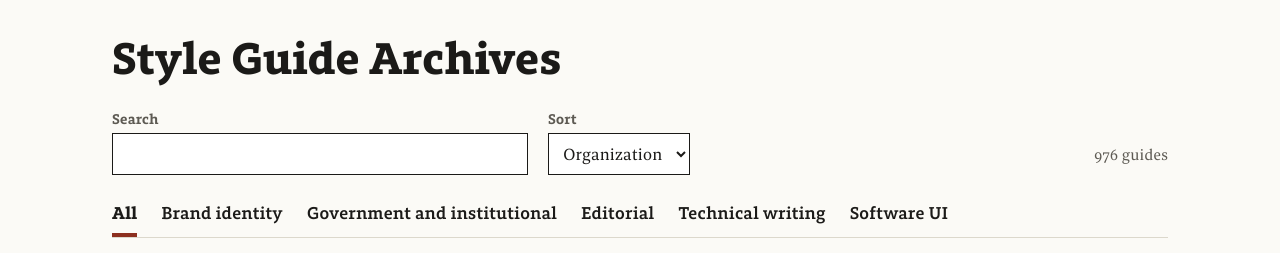
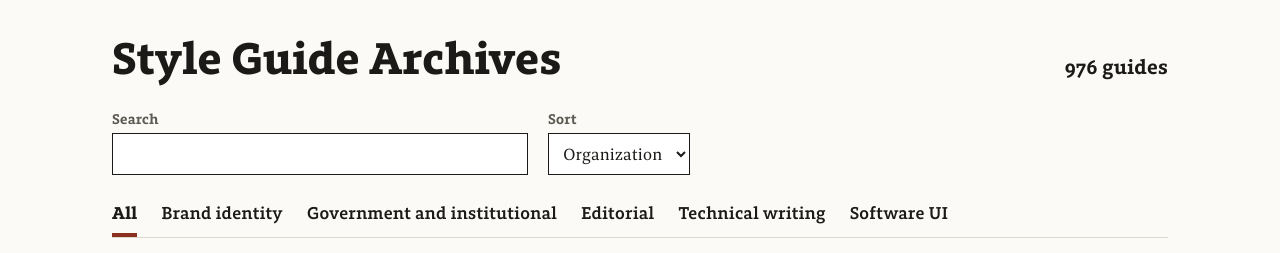
Before and after one commit to WPTK/style-guide-archives, a Jekyll site: the page built from index.html, in a window 1280 px wide. Shown: the top 253 px of the page. Built offline with Jekyll 4.4.1, drawn with Linux system fonts in a browser that asks for light colours.

Commit message:
feat: show the guide count beside the title

```diff
--- a/assets/css/site.css
+++ b/assets/css/site.css
@@ -18,14 +18,15 @@ body{margin:0;background:var(--paper);color:var(--ink);font:400 1.0625rem/1.5 va
 .skip:focus{top:8px}
 
 .page{max-width:72rem;margin:0 auto;padding:36px var(--gutter) 96px}
-h1{margin:0 0 28px;font:700 clamp(1.875rem,4.5vw,2.75rem)/1.05 var(--head);letter-spacing:-.01em}
+.top{display:flex;flex-wrap:wrap;align-items:baseline;justify-content:space-between;gap:4px 24px;margin:0 0 28px}
+h1{margin:0;font:700 clamp(1.875rem,4.5vw,2.75rem)/1.05 var(--head);letter-spacing:-.01em}
 
 .tools{display:flex;flex-wrap:wrap;align-items:flex-end;gap:12px 20px}
 .field{display:flex;flex-direction:column;gap:4px}
 .field span{font:600 .875rem var(--head);color:var(--soft)}
 input,select{height:42px;padding:0 10px;border:1px solid var(--ink);border-radius:0;background:var(--field);color:var(--ink);font:1rem var(--text)}
 input{width:min(26rem,calc(100vw - 2 * var(--gutter)))}
-.count{margin:0 0 0 auto;padding-bottom:9px;color:var(--soft);font-size:.9375rem}
+.count{margin:0;font:600 1.25rem var(--head);font-variant-numeric:lining-nums}
 
 .cats{display:flex;flex-wrap:wrap;gap:0 24px;margin:18px 0 24px;border-bottom:1px solid var(--rule)}
 .cats button{min-height:44px;padding:0;border:0;border-bottom:4px solid transparent;background:none;color:var(--ink);font:500 1.0625rem var(--head);cursor:pointer}
--- a/assets/js/list.js
+++ b/assets/js/list.js
@@ -33,7 +33,8 @@
       r.hidden = !ok;
       if (ok) shown++;
     });
-    count.textContent = shown === total ? total + " guides" : shown + " of " + total + " guides";
+    var all = total.toLocaleString("en-US");
+    count.textContent = shown === total ? all + " guides" : shown.toLocaleString("en-US") + " of " + all + " guides";
     none.hidden = shown !== 0;
     table.hidden = shown === 0;
     buttons.forEach(function (b) { b.setAttribute("aria-pressed", String(b.dataset.c === state.c)); });
--- a/index.html
+++ b/index.html
@@ -5,7 +5,10 @@ title: Style Guide Archives
 {%- assign total = data.guides | size -%}
 {%- assign viewer = '/pdfjs/web/viewer.html' | relative_url -%}
 <main class="page">
-  <h1>Style Guide Archives</h1>
+  <header class="top">
+    <h1>Style Guide Archives</h1>
+    <p class="count" id="count" role="status">{{ total }} guides</p>
+  </header>
 
   <div class="tools" role="search">
     <label class="field"><span>Search</span><input id="q" type="search" autocomplete="off" spellcheck="false"></label>
@@ -17,7 +20,6 @@ title: Style Guide Archives
         <option value="w">Newest first</option>
       </select>
     </label>
-    <p class="count" id="count" role="status">{{ total }} guides</p>
   </div>
 
   <div class="cats" role="group" aria-label="Category">
```
